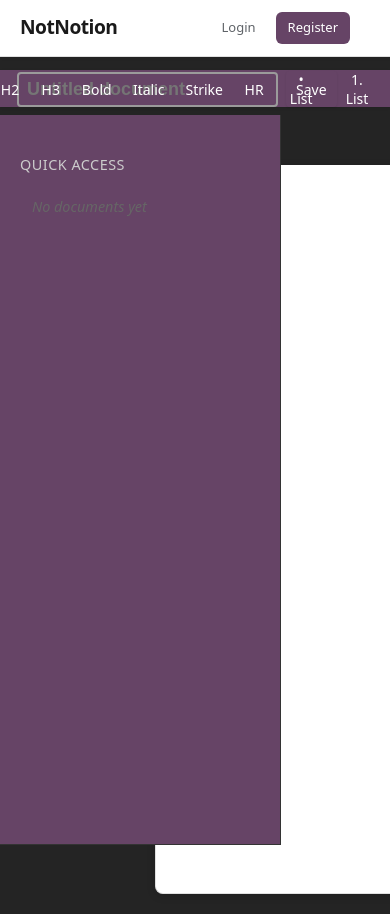
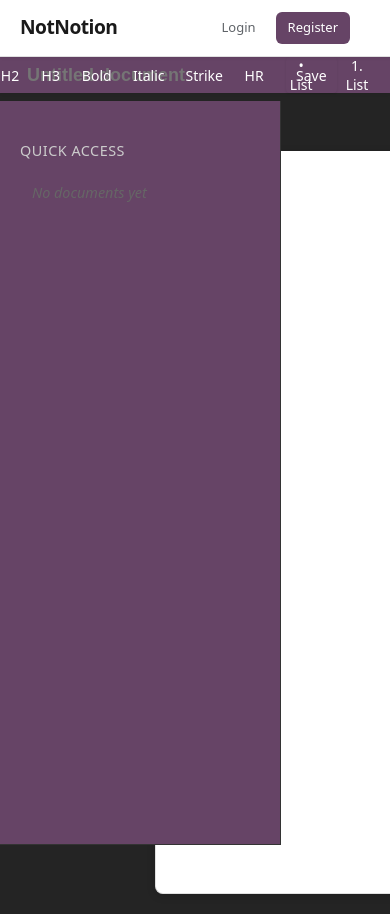
Before and after one commit to Dabbuka/NotNotion, a React app in the folder frontend/: page /app in a window 390 px wide. Shown: the top 914 px of the page. Built offline with nearby package versions, Linux system fonts and the light colour scheme; the HTML template or start-up script is replaced by a standard one.

Commit message:
Made navbar slightly shorter and updated css files

```diff
--- a/frontend/src/pages/css/Home.css
+++ b/frontend/src/pages/css/Home.css
@@ -1,11 +1,11 @@
 .home-container {
   position: fixed;
-  top: 70px;
+  top: 56px;
   left: 0;
   right: 0;
   bottom: 0;
   display: flex;
-  height: calc(100vh - 70px);
+  height: calc(100vh - 56px);
   width: 100vw;
   background-color: #242424;
   color: rgba(255, 255, 255, 0.87);
@@ -357,11 +357,11 @@
   .home-container {
     flex-direction: column;
     position: fixed;
-    top: 70px;
+    top: 56px;
     left: 0;
     right: 0;
     bottom: 0;
-    height: calc(100vh - 70px);
+    height: calc(100vh - 56px);
   }
 
   .sidebar {
--- a/frontend/src/pages/css/LandingPage.css
+++ b/frontend/src/pages/css/LandingPage.css
@@ -3,7 +3,7 @@
   flex-direction: column;
   align-items: center;
   justify-content: center;
-  min-height: calc(100vh - 80px); /* Account for navbar */
+  min-height: calc(100vh - 56px);
   text-align: center;
   padding: 40px 20px;
   background-color: #242424;
--- a/frontend/src/pages/css/Navbar.css
+++ b/frontend/src/pages/css/Navbar.css
@@ -2,7 +2,7 @@
     display: flex;
     justify-content: space-between;
     align-items: center;
-    padding: 16px 40px;
+    padding: 10px 40px;
     background-color: #ffffff;
     border-bottom: 1px solid #e0e0e0;
     position: fixed;
--- a/frontend/src/pages/css/NoteEditor.css
+++ b/frontend/src/pages/css/NoteEditor.css
@@ -45,7 +45,7 @@
   display: flex;
   flex-direction: column;
   /* Extra top padding to account for navbar (70px) + toolbar height (~50px) */
-  padding-top: 120px;
+  padding-top: 106px;
   box-sizing: border-box;
 }
 
@@ -73,7 +73,7 @@
   /* Will connect with document */
   /* Stick toolbar to top below navbar - stays fixed when scrolling */
   position: fixed;
-  top: 70px;
+  top: 56px;
   left: 0;
   right: 0;
   z-index: 99;
@@ -108,7 +108,7 @@
 .custom-md-editor .editor-layout {
   display: flex;
   width: 100%;
-  min-height: calc(100vh - 115px);
+  min-height: calc(100vh - 101px);
   margin-top: 45px;
   position: relative;
 }
@@ -117,9 +117,9 @@
 .custom-md-editor .sidebar {
   position: fixed;
   left: 0;
-  top: 115px;
+  top: 101px;
   width: 280px;
-  height: calc(100vh - 115px);
+  height: calc(100vh - 101px);
   background-color: #646;
   border-right: 1px solid #333;
   display: flex;
@@ -210,7 +210,7 @@
   min-width: 900px;
   /* Matches toolbar width */
   width: 100%;
-  min-height: calc(100vh - 115px);
+  min-height: calc(100vh - 101px);
   background-color: #ffffff;
   box-shadow: 0 2px 8px rgba(0, 0, 0, 0.15);
   padding: 90px 100px;
@@ -252,11 +252,21 @@
 .custom-md-editor .note-title-input {
   background-color: transparent;
   color: rgb(255, 255, 255);
-  border: 2px solid rgb(155, 155, 155);
+  border: 2px solid transparent;  /* Invisible border by default */
   padding: 5px 8px;
   border-radius: 4px;
   font-size: 18px;
   font-weight: bold;
+  outline: none;
+  transition: border-color 0.2s ease;  /* Smooth transition */
+}
+
+.custom-md-editor .note-title-input:hover {
+  border-color: rgb(155, 155, 155);  /* Border appears on hover */
+}
+
+.custom-md-editor .note-title-input:focus {
+  border-color: #1a73e8;  /* Blue border when focused/editing */
 }
 
 .custom-md-editor .save-button:hover {
@@ -461,7 +471,7 @@
 /* Responsive adjustments */
 @media (max-width: 1100px) {
   .custom-md-editor {
-    padding: 120px 20px 20px;
+    padding: 106px 20px 20px;
   }
 
   .custom-md-editor .w-md-editor {
```
